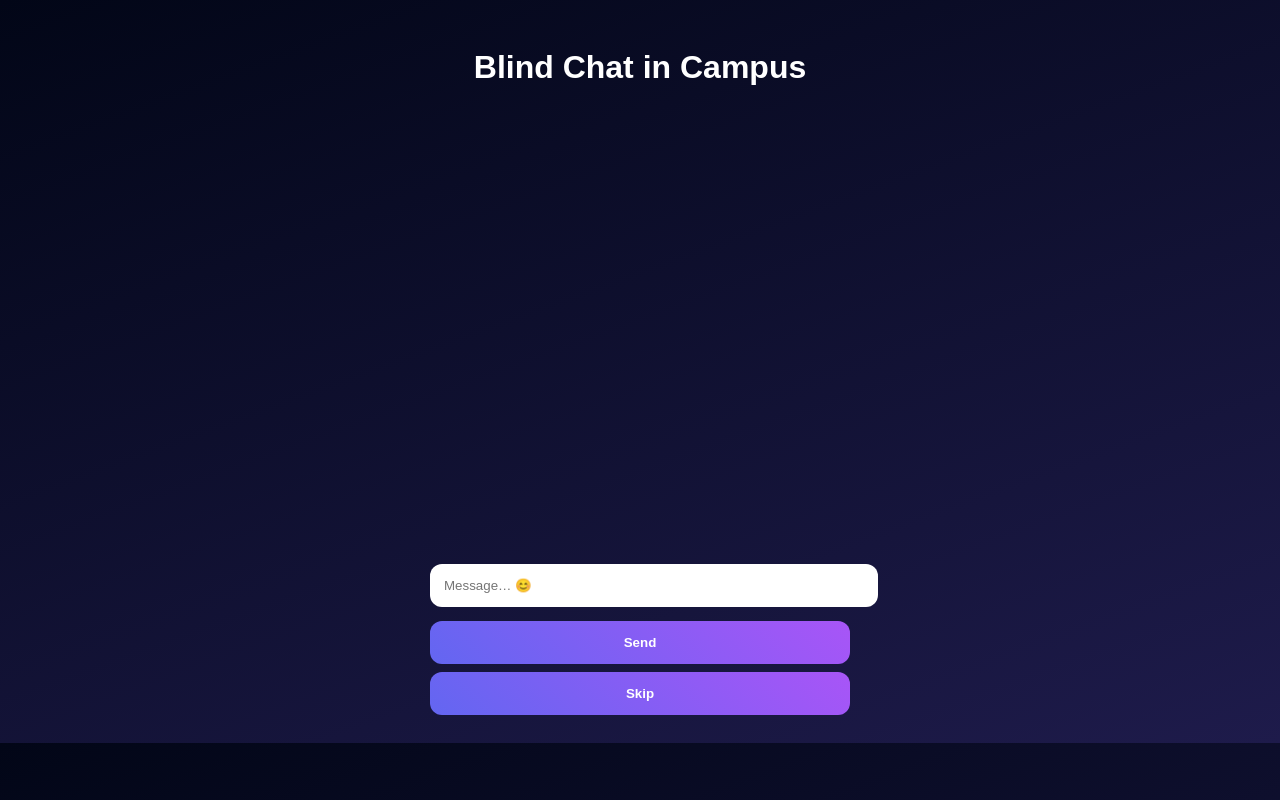
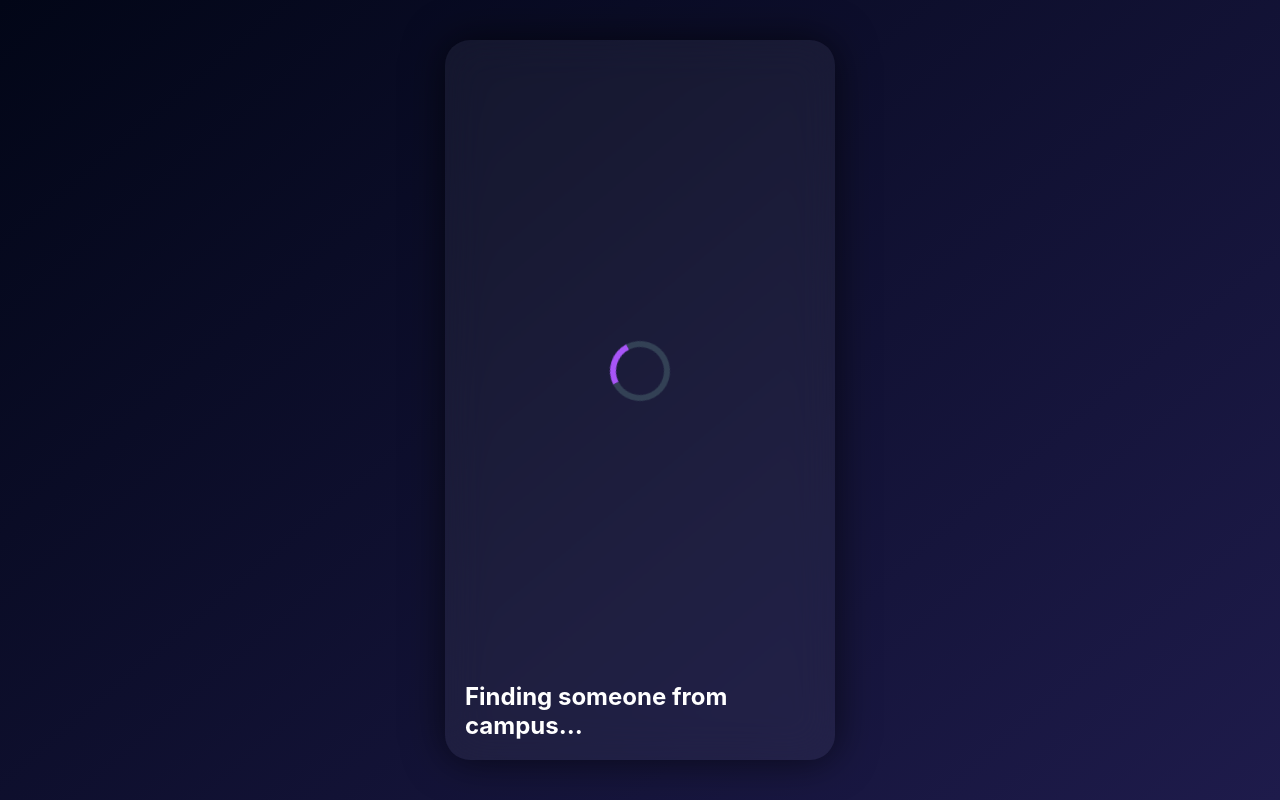
Before and after one commit to nocapvishal/Blind-Chat-, a website: page public/index.html in a window 1280 px wide. Both pictures are taken after a click on the button "Start Chat". Drawn offline with nearby package versions, Linux system fonts and the light colour scheme.

Commit message:
Real multi-screen UI

```diff
--- a/public/app.js
+++ b/public/app.js
@@ -1,69 +1,43 @@
 const socket = io({ transports:["websocket"] });
 
-const startBtn = document.getElementById("startBtn");
-const sendBtn = document.getElementById("sendBtn");
-const skipBtn = document.getElementById("skipBtn");
+const screens=document.querySelectorAll(".screen");
+function showScreen(id){
+ screens.forEach(s=>s.classList.remove("active"));
+ document.getElementById(id).classList.add("active");
+}
 
-const profileScreen = document.getElementById("profile-screen");
-const chatScreen = document.getElementById("chat-screen");
-const chatBox = document.getElementById("chatBox");
-const partnerName = document.getElementById("partnerName");
-const msgInput = document.getElementById("msgInput");
-
-let profile = {};
-
-startBtn.onclick = () => {
-  profile = {
-    nickname: document.getElementById("nickname").value || "Student",
-    gender: document.getElementById("gender").value,
-    prefGender: document.getElementById("prefGender").value,
-    dept: document.getElementById("dept").value,
-    year: document.getElementById("year").value
+startBtn.onclick=()=>{
+ const profile={
+  nickname:nickname.value||"Student",
+  gender:gender.value,
+  prefGender:prefGender.value,
+  dept:dept.value,
+  year:year.value
  };
 
-  profileScreen.style.display = "none";
-  chatScreen.style.display = "block";
-
-  socket.emit("start-chat", profile);
+ showScreen("search-screen");
+ socket.emit("start-chat",profile);
 };
 
-socket.on("matched", name => {
-  partnerName.innerText = "Chatting with " + name;
+socket.on("matched",name=>{
+ partnerName.innerText="Chatting with "+name;
+ showScreen("chat-screen");
 });
 
-sendBtn.onclick = () => {
-  if(!msgInput.value) return;
-
-  socket.emit("message", msgInput.value);
-  chatBox.innerHTML += `<div class="msg me">${msgInput.value}</div>`;
+sendBtn.onclick=()=>{
+ socket.emit("message",msgInput.value);
+ chatBox.innerHTML+=`<div class="msg me">${msgInput.value}</div>`;
  msgInput.value="";
  chatBox.scrollTop=chatBox.scrollHeight;
 };
 
-socket.on("message", msg => {
-  chatBox.innerHTML += `<div class="msg them">${msg}</div>`;
+socket.on("message",msg=>{
+ chatBox.innerHTML+=`<div class="msg them">${msg}</div>`;
  chatBox.scrollTop=chatBox.scrollHeight;
 });
 
-msgInput.oninput = () => socket.emit("typing");
-
-socket.on("typing", () => {
-  partnerName.innerText="Typing...";
-  setTimeout(()=>partnerName.innerText="",1000);
-});
-
-skipBtn.onclick = () => {
+skipBtn.onclick=()=>{
  socket.emit("skip");
+ showScreen("search-screen");
  chatBox.innerHTML="";
-  partnerName.innerText="Searching new partner...";
 };
-
-socket.on("group-offer", () => {
-  if(confirm("No partner found. Join group chat?")) {
-    socket.emit("join-group");
-  }
-});
-
-socket.on("group-matched", () => {
-  partnerName.innerText="🎉 Group Chat Started";
-});
--- a/public/index.html
+++ b/public/index.html
@@ -1,18 +1,18 @@
 <!DOCTYPE html>
 <html>
 <head>
-<meta name="viewport" content="width=device-width,initial-scale=1.0">
+<meta name="viewport" content="width=device-width, initial-scale=1.0">
 <title>Blind Chat in Campus</title>
 <link rel="stylesheet" href="style.css">
 </head>
+
 <body>
 
 <div class="app">
 
-<h1>Blind Chat in Campus</h1>
-<div id="partnerName"></div>
-
-<div id="profile-screen">
+<!-- SCREEN 1 : PROFILE -->
+<div id="profile-screen" class="screen active">
+  <h1>Blind Chat in Campus 💜</h1>
 
   <input id="nickname" placeholder="Nickname">
 
@@ -28,28 +28,43 @@
   </select>
 
   <select id="dept">
-<option value="Any">Any Dept</option>
+    <option value="Any">Any Department</option>
     <option>CSE</option>
     <option>ECE</option>
   </select>
 
   <select id="year">
     <option value="Any">Any Year</option>
-<option>1</option><option>2</option><option>3</option><option>4</option>
+    <option>1st Year</option>
+    <option>2nd Year</option>
+    <option>3rd Year</option>
+    <option>4th Year</option>
   </select>
 
   <button id="startBtn">Start Chat</button>
-
 </div>
 
-<div id="chat-screen" style="display:none">
+
+<!-- SCREEN 2 : SEARCHING -->
+<div id="search-screen" class="screen">
+  <div class="loader"></div>
+  <h2>Finding someone from campus…</h2>
+</div>
+
+
+<!-- SCREEN 3 : CHAT -->
+<div id="chat-screen" class="screen">
+  <div class="chat-header">
+    <span id="partnerName">Connected</span>
+    <button id="skipBtn">Skip</button>
+  </div>
 
   <div id="chatBox"></div>
-<input id="msgInput" placeholder="Message… 😊">
+
+  <div class="chat-input">
+    <input id="msgInput" placeholder="Type message… 😊">
     <button id="sendBtn">Send</button>
-
-<button id="skipBtn">Skip</button>
-
+  </div>
 </div>
 
 </div>
--- a/public/style.css
+++ b/public/style.css
@@ -1,22 +1,79 @@
+*{margin:0;padding:0;box-sizing:border-box;font-family:Inter}
+
 body{
- background:linear-gradient(160deg,#020617,#1e1b4b);
- font-family:Arial;color:white;text-align:center;
+  background:linear-gradient(140deg,#020617,#1e1b4b);
+  height:100vh;
+  display:flex;
+  justify-content:center;
+  align-items:center;
+  color:white;
 }
 
-.app{max-width:420px;margin:auto;padding:20px}
+.app{
+  width:390px;
+  height:720px;
+  background:rgba(255,255,255,0.05);
+  backdrop-filter:blur(20px);
+  border-radius:25px;
+  padding:20px;
+  box-shadow:0 0 40px rgba(0,0,0,.6);
+  position:relative;
+}
 
+.screen{
+  display:none;
+  flex-direction:column;
+  height:100%;
+  justify-content:center;
+}
+
+.active{display:flex}
+
+h1{text-align:center;margin-bottom:20px}
 input,select{
- width:100%;padding:14px;margin:6px 0;border-radius:12px;border:none;
+  padding:14px;margin:6px 0;border-radius:12px;border:none;
 }
 
 button{
- width:100%;padding:14px;margin-top:8px;
- background:linear-gradient(45deg,#6366f1,#a855f7);
- border:none;border-radius:12px;color:white;font-weight:bold;
+  padding:14px;margin-top:10px;
+  background:linear-gradient(45deg,#6366f1,#a855f7);
+  border:none;border-radius:12px;color:white;font-weight:bold;
 }
 
-#chatBox{height:55vh;overflow:auto;margin:10px 0}
+/* loader */
+.loader{
+  border:6px solid #334155;
+  border-top:6px solid #a855f7;
+  border-radius:50%;
+  width:60px;height:60px;
+  animation:spin 1s linear infinite;
+  margin:auto;
+}
+@keyframes spin{100%{transform:rotate(360deg)}}
 
-.msg{padding:10px;margin:5px;border-radius:15px;max-width:70%}
+/* chat */
+.chat-header{
+  display:flex;
+  justify-content:space-between;
+  margin-bottom:10px;
+}
+
+#chatBox{
+  flex:1;
+  overflow-y:auto;
+}
+
+.msg{
+  padding:10px;
+  border-radius:15px;
+  margin:6px 0;
+  max-width:70%;
+}
 .me{background:#6366f1;margin-left:auto}
 .them{background:#334155}
+
+.chat-input{
+  display:flex;
+  gap:5px;
+}
+.chat-input input{flex:1}
```
Lines whose indentation alone changed are shown as unchanged.
